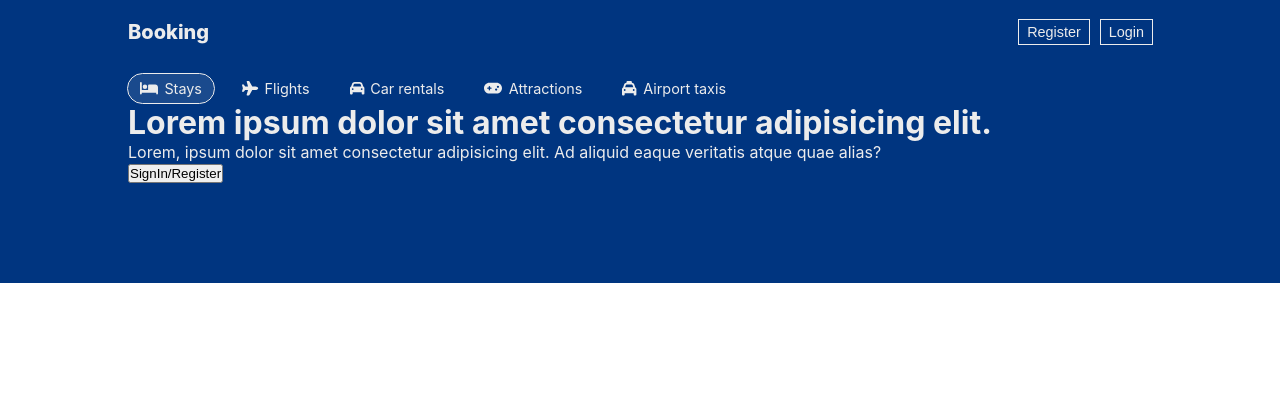
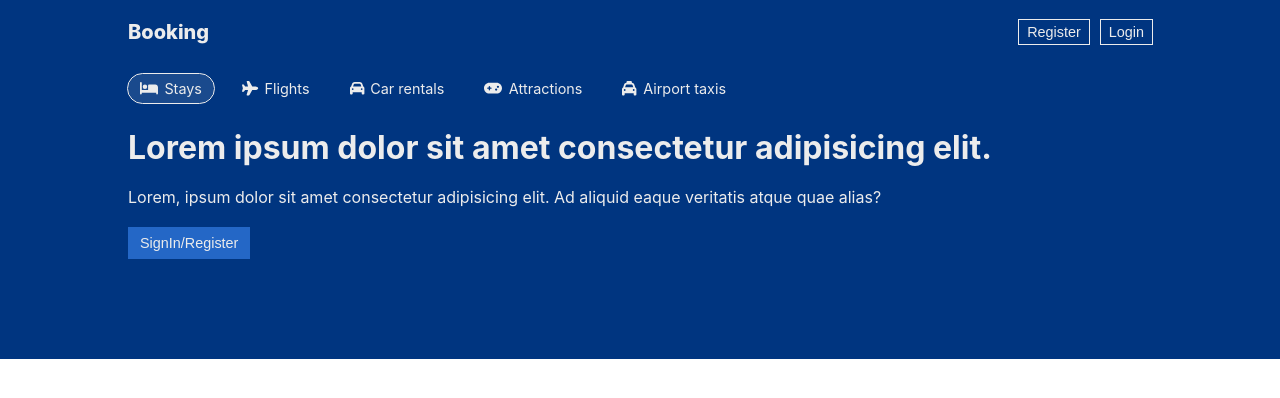
Before and after one commit to alain-nambi/react-projects, a React (Vite) app: page / in a window 1280 px wide. Shown: the top 398 px of the page. Built offline with nearby package versions, Linux system fonts and the light colour scheme.

Commit message:
update - css for Header.css

```diff
--- a/src/components/layout/Header/Header.css
+++ b/src/components/layout/Header/Header.css
@@ -23,6 +23,7 @@
     font-size: 0.9rem;
     padding: 6px 12px;
     border-radius: 25px;
+    margin-bottom: 25px;
 }
 
 .header__list-item.active {
@@ -35,3 +36,17 @@
     background-color: #1a4a8d;
     cursor: pointer;
 }
+
+.header__description {
+    margin: 20px 0;
+}
+
+.header__button {
+    font-size: 0.9rem;
+    font-weight: 500;
+    background-color: #2467c6;
+    color: var(--white-primary);
+    border: none;
+    padding: 8px 12px;
+    cursor: pointer;
+}
```
